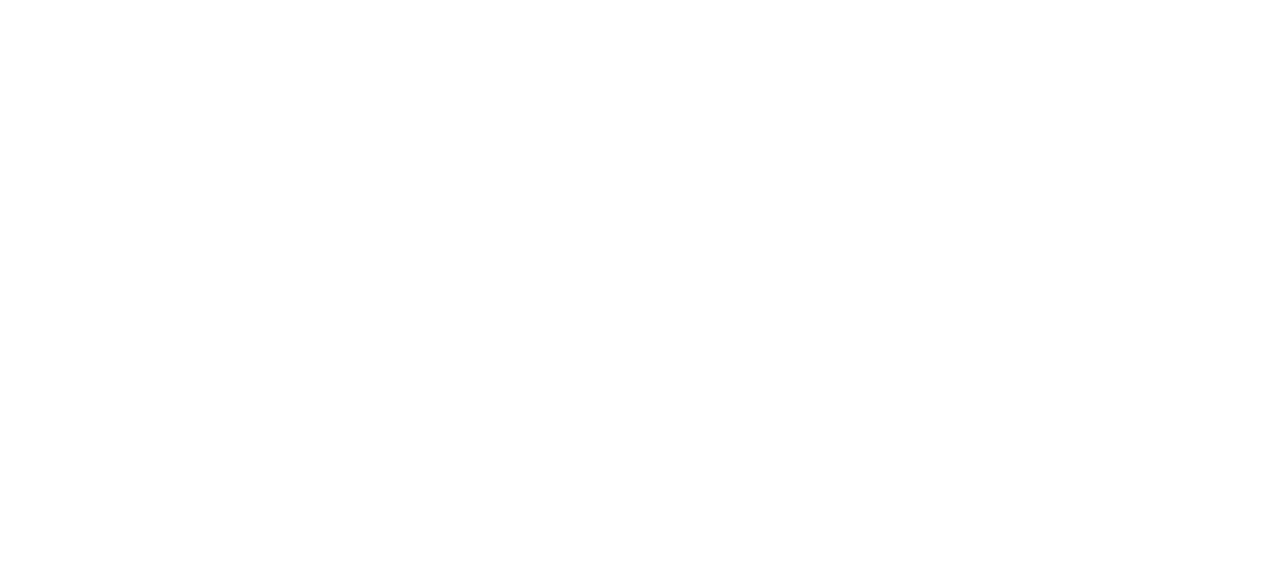
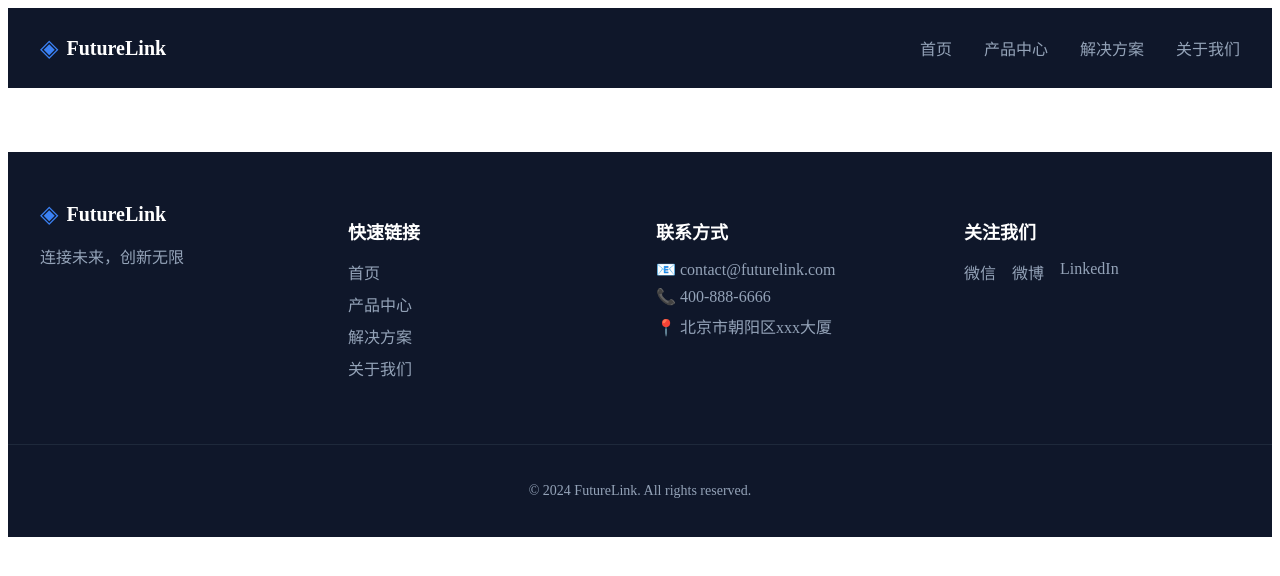
Before and after one commit to OI-in/futurelink-website, a website: page index.html in a window 1280 px wide. Drawn offline with Linux system fonts and the light colour scheme.

Commit message:
feat: 添加导航栏HTML骨架

```diff
--- a/css/style.css
+++ b/css/style.css
@@ -0,0 +1,144 @@
+/* CSS变量定义 */
+:root {
+  --clr-bg-header: #0f172a;
+  --clr-text-secondary: #94a3b8;
+  --clr-text-white: #ffffff;
+  --clr-accent: #3b82f6;
+}
+
+/* 导航栏样式 */
+.site-header {
+  background-color: var(--clr-bg-header);
+  position: sticky;
+  top: 0;
+  z-index: 1000;
+}
+
+.site-header__container {
+  max-width: 1280px;
+  margin: 0 auto;
+  padding: 0 2rem;
+  display: flex;
+  justify-content: space-between;
+  align-items: center;
+  height: 80px;
+}
+
+/* Logo样式 */
+.site-header__logo-link {
+  display: flex;
+  align-items: center;
+  gap: 0.5rem;
+  text-decoration: none;
+}
+
+.site-header__logo-icon {
+  font-size: 1.5rem;
+  color: var(--clr-accent);
+}
+
+.site-header__logo-text {
+  font-size: 1.25rem;
+  font-weight: bold;
+  color: var(--clr-text-white);
+}
+
+/* 导航菜单样式 */
+.nav__list {
+  display: flex;
+  gap: 2rem;
+  list-style: none;
+  margin: 0;
+  padding: 0;
+}
+
+.nav__link {
+  color: var(--clr-text-secondary);
+  text-decoration: none;
+  transition: color 0.3s ease;
+}
+
+.nav__link:hover {
+  color: var(--clr-text-white);
+}
+
+/* 页脚样式 */
+.site-footer {
+  background-color: #0f172a;
+  color: #94a3b8;
+  margin-top: 4rem;
+}
+
+.site-footer__container {
+  max-width: 1280px;
+  margin: 0 auto;
+  padding: 3rem 2rem;
+  display: grid;
+  grid-template-columns: repeat(auto-fit, minmax(250px, 1fr));
+  gap: 2rem;
+}
+
+.site-footer__logo {
+  display: flex;
+  align-items: center;
+  gap: 0.5rem;
+  margin-bottom: 1rem;
+}
+
+.site-footer__logo-icon {
+  font-size: 1.5rem;
+  color: var(--clr-accent, #3b82f6);
+}
+
+.site-footer__logo-text {
+  font-size: 1.25rem;
+  font-weight: bold;
+  color: var(--clr-text-white, #ffffff);
+}
+
+.site-footer__title {
+  color: var(--clr-text-white, #ffffff);
+  font-size: 1.125rem;
+  margin-bottom: 1rem;
+}
+
+.site-footer__list {
+  list-style: none;
+  padding: 0;
+}
+
+.site-footer__list li {
+  margin-bottom: 0.5rem;
+}
+
+.site-footer__link {
+  color: #94a3b8;
+  text-decoration: none;
+  transition: color 0.3s ease;
+}
+
+.site-footer__link:hover {
+  color: var(--clr-text-white, #ffffff);
+}
+
+.site-footer__social {
+  display: flex;
+  gap: 1rem;
+}
+
+.site-footer__social-link {
+  color: #94a3b8;
+  text-decoration: none;
+  transition: color 0.3s ease;
+}
+
+.site-footer__social-link:hover {
+  color: var(--clr-text-white, #ffffff);
+}
+
+.site-footer__bottom {
+  border-top: 1px solid #1e293b;
+  text-align: center;
+  padding: 1.5rem;
+  font-size: 0.875rem;
+}
--- a/index.html
+++ b/index.html
@@ -8,5 +8,68 @@
   </head>
   <body>
     <script src="js/main.js"></script>
+    <!-- 导航栏 -->
+     <header class="site-header">
+     <div class="site-header__container">
+    <div class"site-header__logo">
+      <a href="#home" class="site-header__logo-link">
+        <span class="site-header__logo-icon">◈</span>
+        <span class="site-header__logo-text">FutureLink</span>
+      </a>
+    </div>
+    <nav class="site-header__nav">
+      <ul class="nav__list">
+        <li class="nav__item"><a href="#home" class="nav__link">首页</a></li>
+        <li class="nav__item"><a href="#products" class="nav__link">产品中心</a></li>
+        <li class="nav__item"><a href="#solutions" class="nav__link">解决方案</a></li>
+        <li class="nav__item"><a href="#about" class="nav__link">关于我们</a></li>
+      </ul>
+    </nav>
+  </div>
+  </header>
+  <!-- 页脚 -->
+   <footer class="site-footer">
+  <div class="site-footer__container">
+    <div class="site-footer__section">
+      <div class="site-footer__logo">
+        <span class="site-footer__logo-icon">◈</span>
+        <span class="site-footer__logo-text">FutureLink</span>
+      </div>
+      <p class="site-footer__description">连接未来，创新无限</p>
+    </div>
+
+    <div class="site-footer__section">
+      <h3 class="site-footer__title">快速链接</h3>
+      <ul class="site-footer__list">
+        <li><a href="#home" class="site-footer__link">首页</a></li>
+        <li><a href="#products" class="site-footer__link">产品中心</a></li>
+        <li><a href="#solutions" class="site-footer__link">解决方案</a></li>
+        <li><a href="#about" class="site-footer__link">关于我们</a></li>
+      </ul>
+    </div>
+
+    <div class="site-footer__section">
+      <h3 class="site-footer__title">联系方式</h3>
+      <ul class="site-footer__list">
+        <li>📧 contact@futurelink.com</li>
+        <li>📞 400-888-6666</li>
+        <li>📍 北京市朝阳区xxx大厦</li>
+      </ul>
+    </div>
+
+    <div class="site-footer__section">
+      <h3 class="site-footer__title">关注我们</h3>
+      <div class="site-footer__social">
+        <a href="#" class="site-footer__social-link">微信</a>
+        <a href="#" class="site-footer__social-link">微博</a>
+        <a href="#" class="site-footer__social-link">LinkedIn</a>
+      </div>
+    </div>
+  </div>
+
+  <div class="site-footer__bottom">
+    <p>&copy; 2024 FutureLink. All rights reserved.</p>
+  </div>
+</footer>
   </body>
 </html>
--- a/test.js
+++ /dev/null
@@ -1,3 +0,0 @@
-const hello = 'test';
-const obj = { a: 1, b: 2 };
-const add = x => x + 1;
```
Also changed, not shown: docs/ai-log.md (+90 -0 lines).
